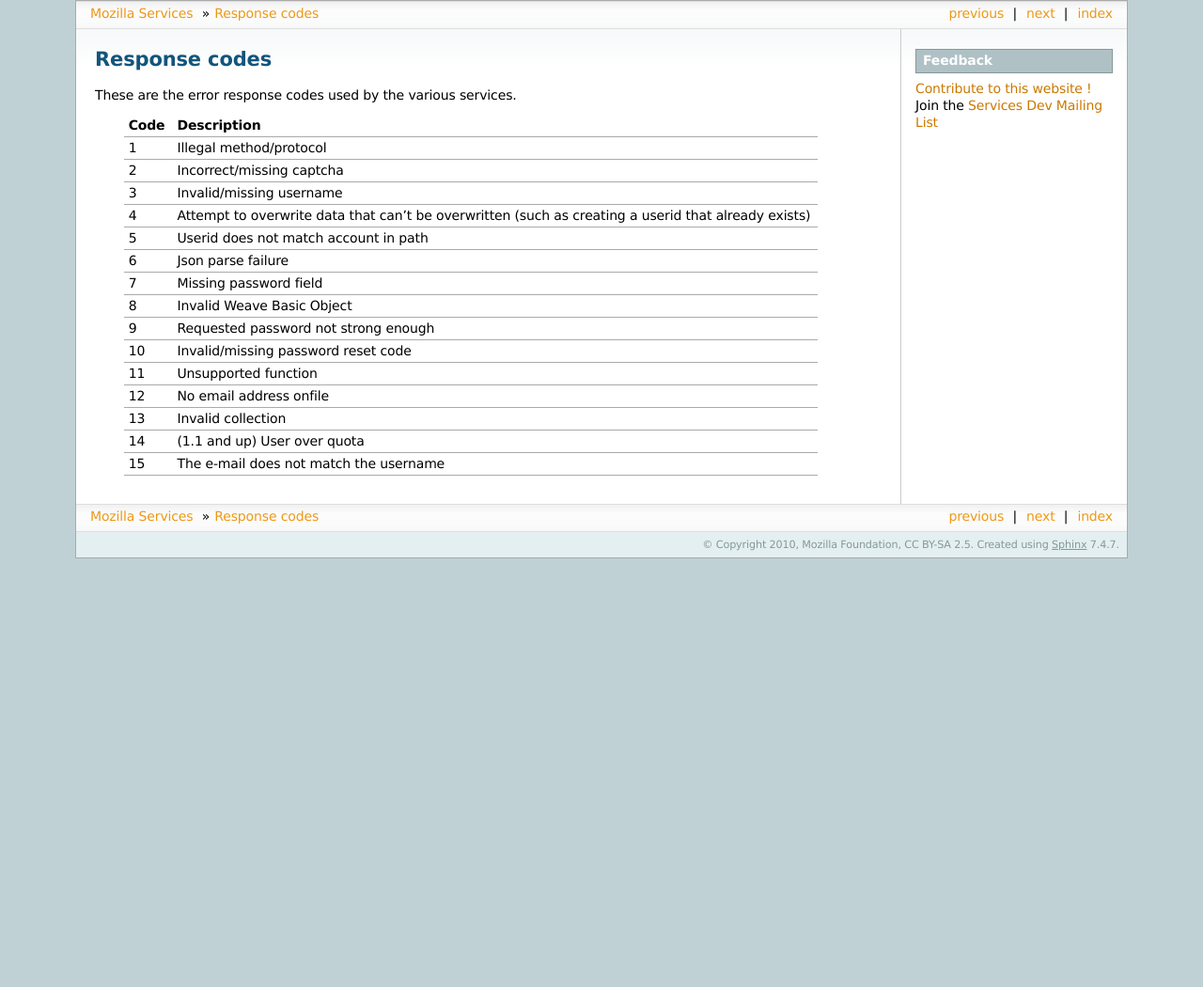
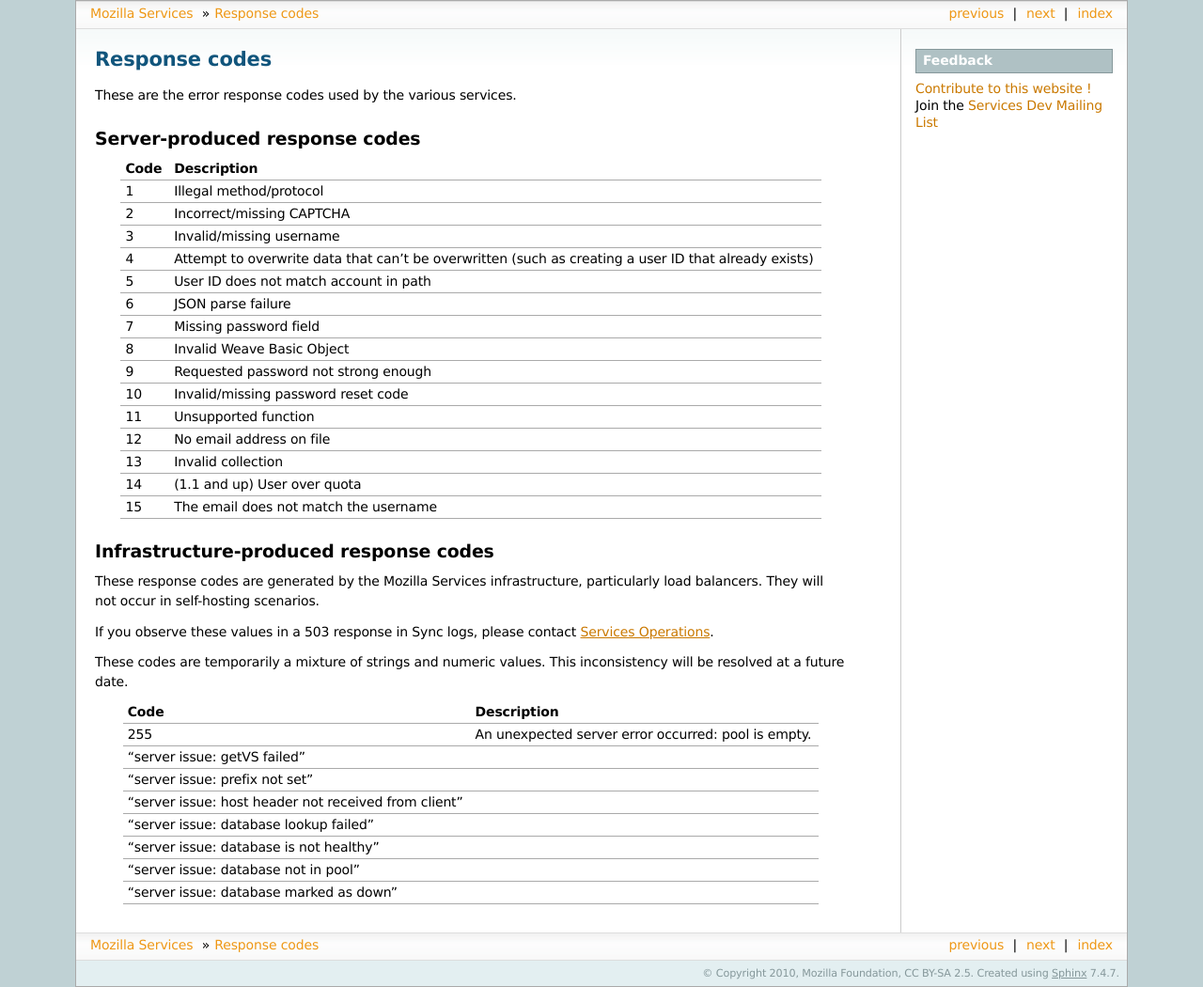
Before and after one commit to mozilla-services/docs, a Sphinx documentation site: the page built from source/respcodes.rst, in a window 1280 px wide. Shown: the whole page at 94% size. Built offline with Sphinx 7.4.7, drawn with Linux system fonts in a browser that asks for light colours; before the commit the page ends 900 px from its top, so only the background shows below that.

Commit message:
Bug 684788 - Document infrastructure-generated response codes. r=atoll

```diff
--- a/source/respcodes.rst
+++ b/source/respcodes.rst
@@ -6,21 +6,23 @@
 
 These are the error response codes used by the various services.
 
+Server-produced response codes
+------------------------------
 
 +------+-----------------------------------------------------------------------------------------------------+
 | Code | Description                                                                                         |
 +======+=====================================================================================================+
 | 1    | Illegal method/protocol                                                                             |
 +------+-----------------------------------------------------------------------------------------------------+
-| 2    | Incorrect/missing captcha                                                                           |
+| 2    | Incorrect/missing CAPTCHA                                                                           |
 +------+-----------------------------------------------------------------------------------------------------+
 | 3    | Invalid/missing username                                                                            |
 +------+-----------------------------------------------------------------------------------------------------+
-| 4    | Attempt to overwrite data that can't be overwritten (such as creating a userid that already exists) |
+| 4    | Attempt to overwrite data that can't be overwritten (such as creating a user ID that already exists)|
 +------+-----------------------------------------------------------------------------------------------------+
-| 5    | Userid does not match account in path                                                               |
+| 5    | User ID does not match account in path                                                              |
 +------+-----------------------------------------------------------------------------------------------------+
-| 6    | Json parse failure                                                                                  |
+| 6    | JSON parse failure                                                                                  |
 +------+-----------------------------------------------------------------------------------------------------+
 | 7    | Missing password field                                                                              |
 +------+-----------------------------------------------------------------------------------------------------+
@@ -32,11 +34,43 @@
 +------+-----------------------------------------------------------------------------------------------------+
 | 11   | Unsupported function                                                                                |
 +------+-----------------------------------------------------------------------------------------------------+
-| 12   | No email address onfile                                                                             |
+| 12   | No email address on file                                                                            |
 +------+-----------------------------------------------------------------------------------------------------+
 | 13   | Invalid collection                                                                                  |
 +------+-----------------------------------------------------------------------------------------------------+
 | 14   | (1.1 and up) User over quota                                                                        |
 +------+-----------------------------------------------------------------------------------------------------+
-| 15   | The e-mail does not match the username                                                              |
+| 15   | The email does not match the username                                                               |
 +------+-----------------------------------------------------------------------------------------------------+
+
+Infrastructure-produced response codes
+--------------------------------------
+
+These response codes are generated by the Mozilla Services infrastructure,
+particularly load balancers. They will not occur in self-hosting scenarios.
+
+If you observe these values in a 503 response in Sync logs, please contact
+`Services Operations <https://services.mozilla.com/status/>`_.
+
+These codes are temporarily a mixture of strings and numeric values. This
+inconsistency will be resolved at a future date.
+
++-----------------------------------------------------+------------------------------------------------------+
+| Code                                                | Description                                          |
++=====================================================+======================================================+
+| 255                                                 | An unexpected server error occurred: pool is empty.  |
++-----------------------------------------------------+------------------------------------------------------+
+|"server issue: getVS failed"                         |                                                      |
++-----------------------------------------------------+------------------------------------------------------+
+|"server issue: prefix not set"                       |                                                      |
++-----------------------------------------------------+------------------------------------------------------+
+|"server issue: host header not received from client" |                                                      |
++-----------------------------------------------------+------------------------------------------------------+
+|"server issue: database lookup failed"               |                                                      |
++-----------------------------------------------------+------------------------------------------------------+
+|"server issue: database is not healthy"              |                                                      |
++-----------------------------------------------------+------------------------------------------------------+
+|"server issue: database not in pool"                 |                                                      |
++-----------------------------------------------------+------------------------------------------------------+
+|"server issue: database marked as down"              |                                                      |
++-----------------------------------------------------+------------------------------------------------------+
```
